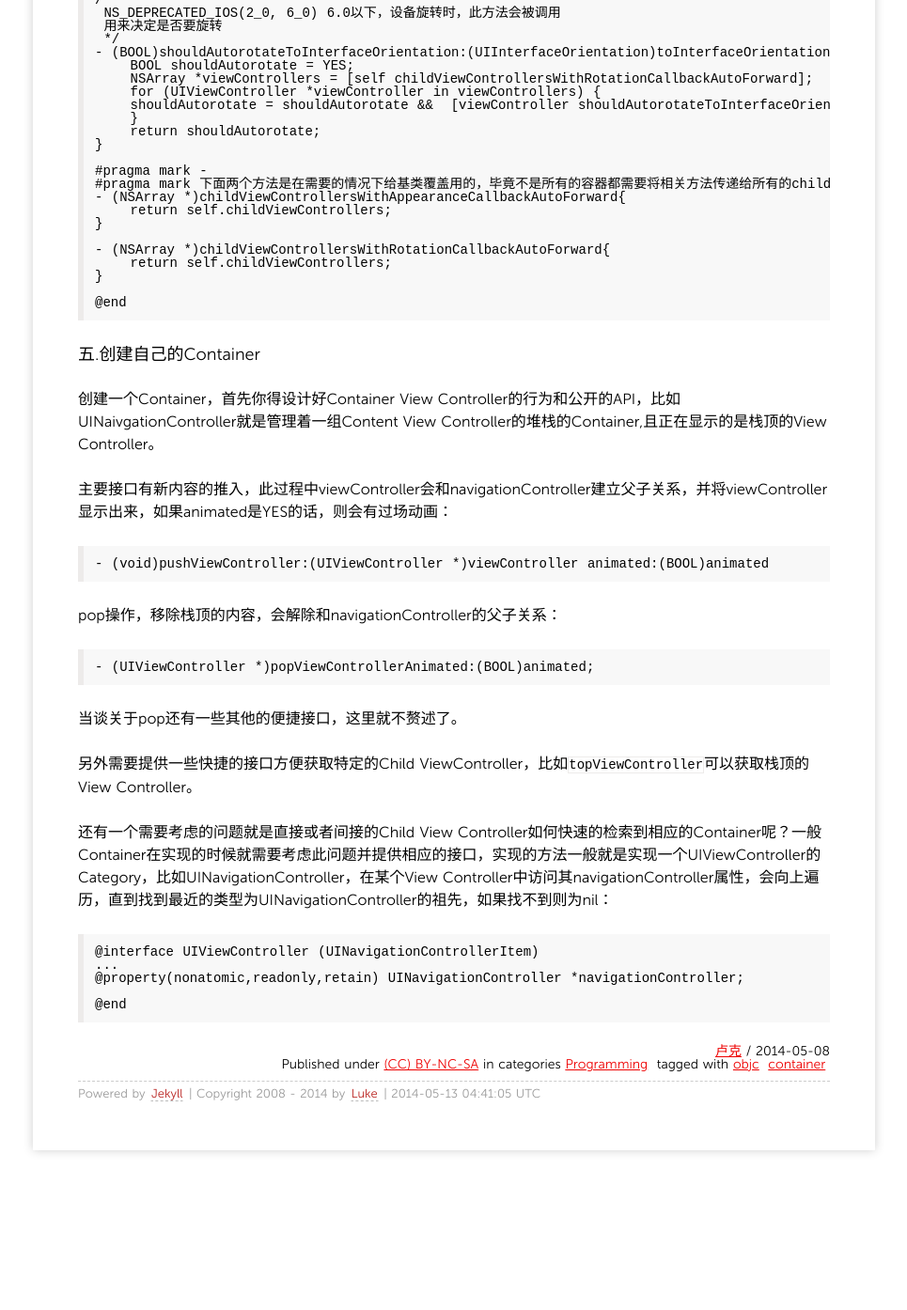
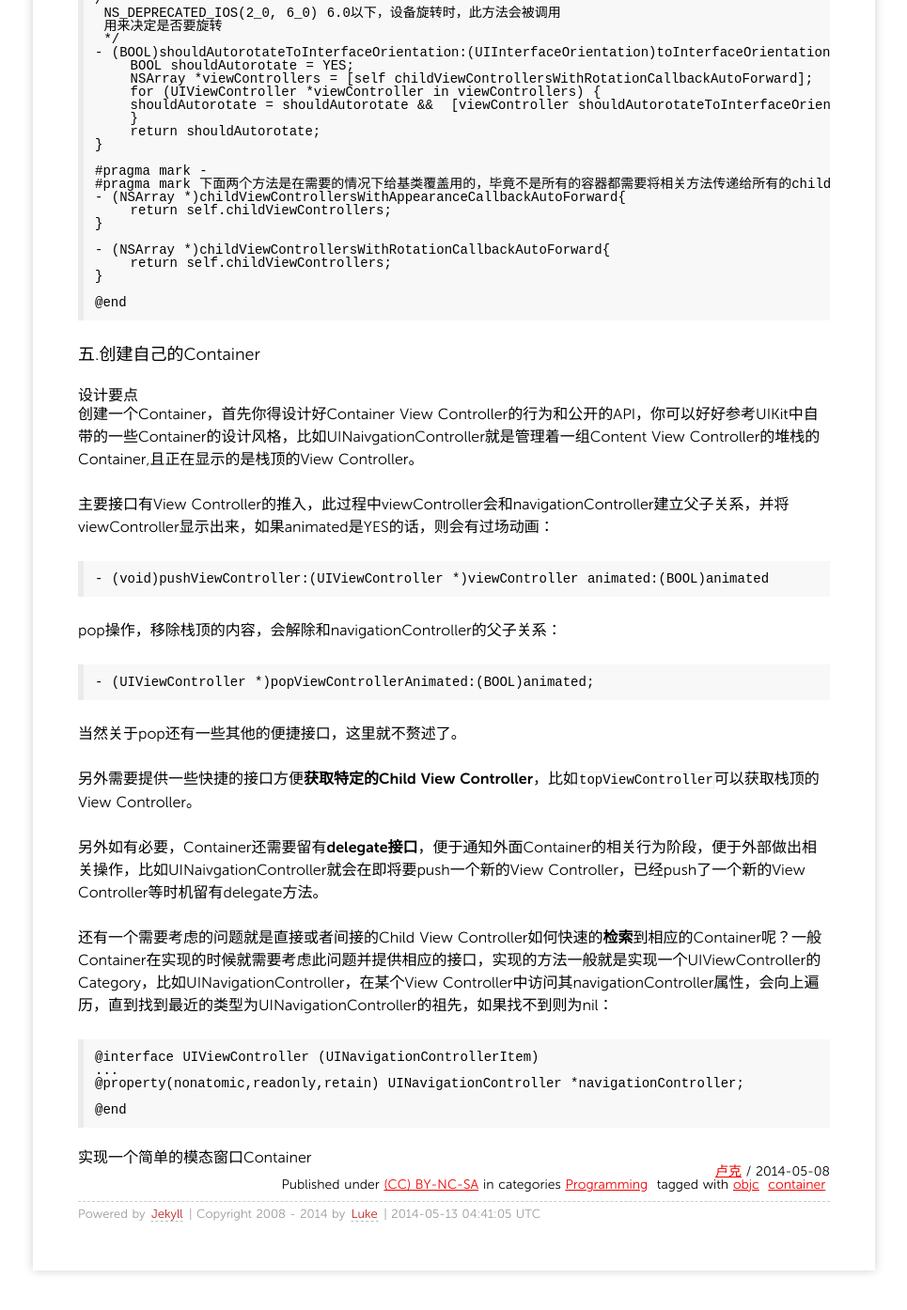
Before and after one commit to bjzhang/bjzhang.github.io, a Jekyll site: the page built from _posts/2014/2014-05-08-custom-container-view-controller.md, in a window 1280 px wide and 1400 px high, scrolled down 4687 px. Shown: the top 1394 px of the window at 94% size, without its empty margins (157-1122 px from the left). Built offline with Jekyll 4.4.1, drawn with Linux system fonts in a browser that asks for light colours; Markdown is read by kramdown in place of the engine named in the settings; comment, search, counter and statistics services are not loaded; before the commit the page ends 5959 px from its top, so only the background shows below that.

Commit message:
更新文章

```diff
--- a/_posts/2014/2014-05-08-custom-container-view-controller.md
+++ b/_posts/2014/2014-05-08-custom-container-view-controller.md
@@ -213,9 +213,10 @@ didRotateFromInterfaceOrientation:)传递给rootViewController。rootViewControl
 
 
 ### 五.创建自己的Container
-创建一个Container，首先你得设计好Container View Controller的行为和公开的API，比如UINaivgationController就是管理着一组Content View Controller的堆栈的Container,且正在显示的是栈顶的View Controller。
+####设计要点
+创建一个Container，首先你得设计好Container View Controller的行为和公开的API，你可以好好参考UIKit中自带的一些Container的设计风格，比如UINaivgationController就是管理着一组Content View Controller的堆栈的Container,且正在显示的是栈顶的View Controller。
 
-主要接口有新内容的推入，此过程中viewController会和navigationController建立父子关系，并将viewController显示出来，如果animated是YES的话，则会有过场动画：
+主要接口有View Controller的推入，此过程中viewController会和navigationController建立父子关系，并将viewController显示出来，如果animated是YES的话，则会有过场动画：
 
     - (void)pushViewController:(UIViewController *)viewController animated:(BOOL)animated
 
@@ -223,11 +224,13 @@ pop操作，移除栈顶的内容，会解除和navigationController的父子关
 
     - (UIViewController *)popViewControllerAnimated:(BOOL)animated;
 
-当谈关于pop还有一些其他的便捷接口，这里就不赘述了。
+当然关于pop还有一些其他的便捷接口，这里就不赘述了。
 
-另外需要提供一些快捷的接口方便获取特定的Child ViewController，比如`topViewController`可以获取栈顶的View Controller。
+另外需要提供一些快捷的接口方便**获取特定的Child View Controller**，比如`topViewController`可以获取栈顶的View Controller。
 
-还有一个需要考虑的问题就是直接或者间接的Child View Controller如何快速的检索到相应的Container呢？一般Container在实现的时候就需要考虑此问题并提供相应的接口，实现的方法一般就是实现一个UIViewController的Category，比如UINavigationController，在某个View Controller中访问其navigationController属性，会向上遍历，直到找到最近的类型为UINavigationController的祖先，如果找不到则为nil：
+另外如有必要，Container还需要留有**delegate接口**，便于通知外面Container的相关行为阶段，便于外部做出相关操作，比如UINaivgationController就会在即将要push一个新的View Controller，已经push了一个新的View Controller等时机留有delegate方法。
+
+还有一个需要考虑的问题就是直接或者间接的Child View Controller如何快速的**检索**到相应的Container呢？一般Container在实现的时候就需要考虑此问题并提供相应的接口，实现的方法一般就是实现一个UIViewController的Category，比如UINavigationController，在某个View Controller中访问其navigationController属性，会向上遍历，直到找到最近的类型为UINavigationController的祖先，如果找不到则为nil：
 
 
     @interface UIViewController (UINavigationControllerItem)
@@ -235,3 +238,5 @@ pop操作，移除栈顶的内容，会解除和navigationController的父子关
     @property(nonatomic,readonly,retain) UINavigationController *navigationController;
 
     @end
+
+####实现一个简单的模态窗口Container
```
